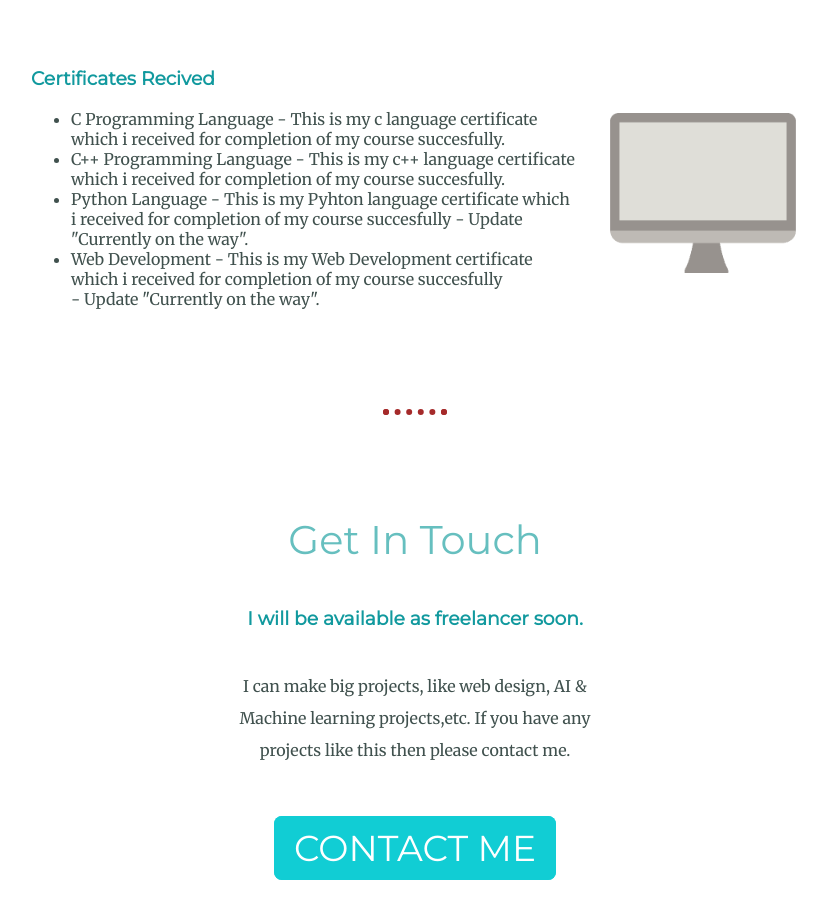
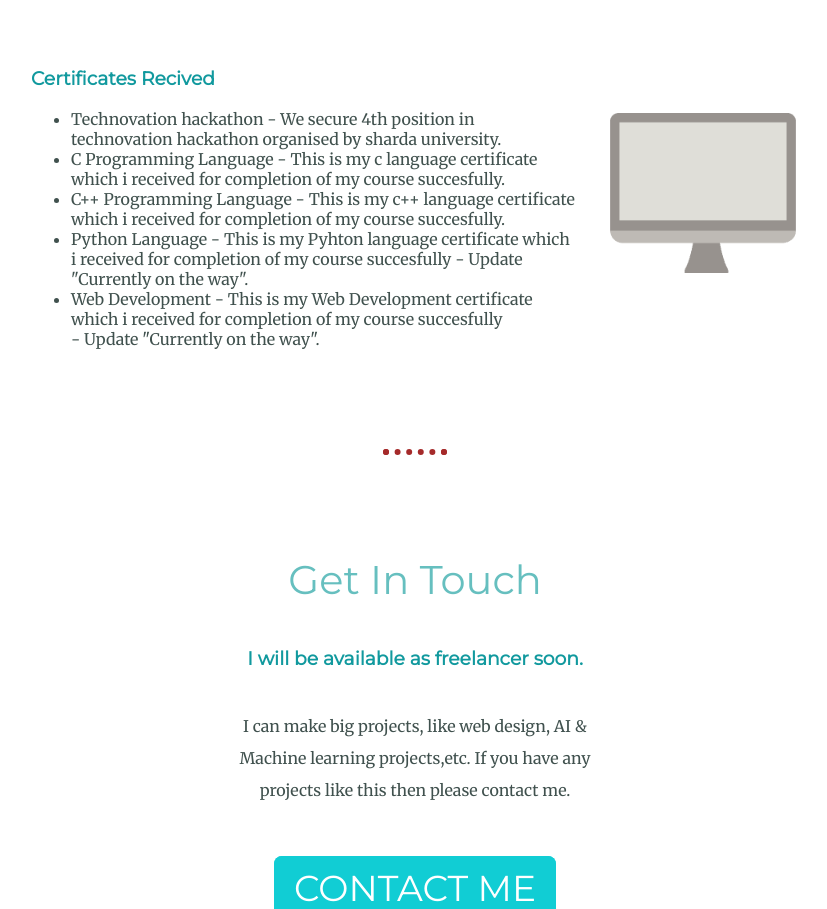
Before and after one commit to Ethan-maaz/maaz-personal-site, a plain HTML site: page index.html in a window 1280 px wide. Shown: the part 1847-2756 px from the top of the page, without its empty margins (225-1052 px from the left). Drawn offline with Linux system fonts and the light colour scheme.

Commit message:
hackathon update

```diff
--- a/index.html
+++ b/index.html
@@ -51,6 +51,7 @@
         <h3>Certificates Recived</h3>
         <p>
           <ul>
+            <li>Technovation hackathon - We secure 4th position in technovation hackathon organised by sharda university. </li>
             <li>C Programming Language - This is my c language certificate which i received for completion of my course succesfully. </li>
             <li>C++ Programming Language - This is my c++ language certificate which i received for completion of my course succesfully.</li>
             <li>Python Language - This is my Pyhton language certificate which i received for completion of my course succesfully - Update "Currently on the way".</li>
```
